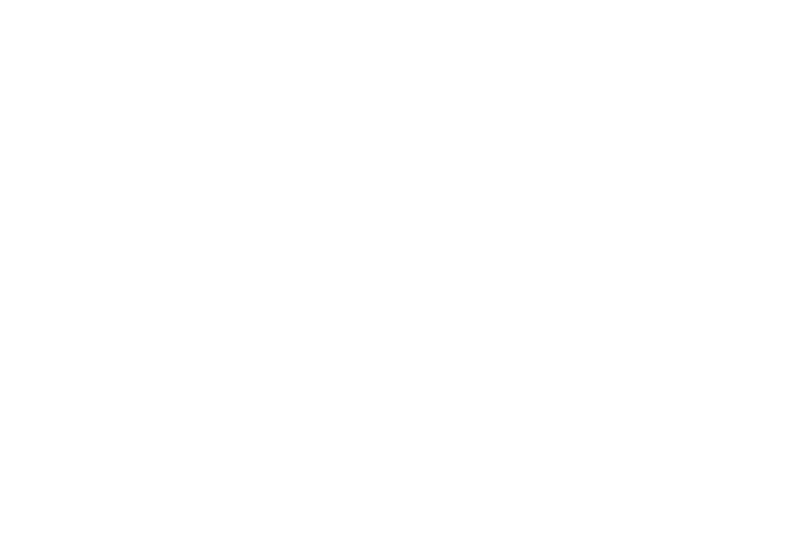
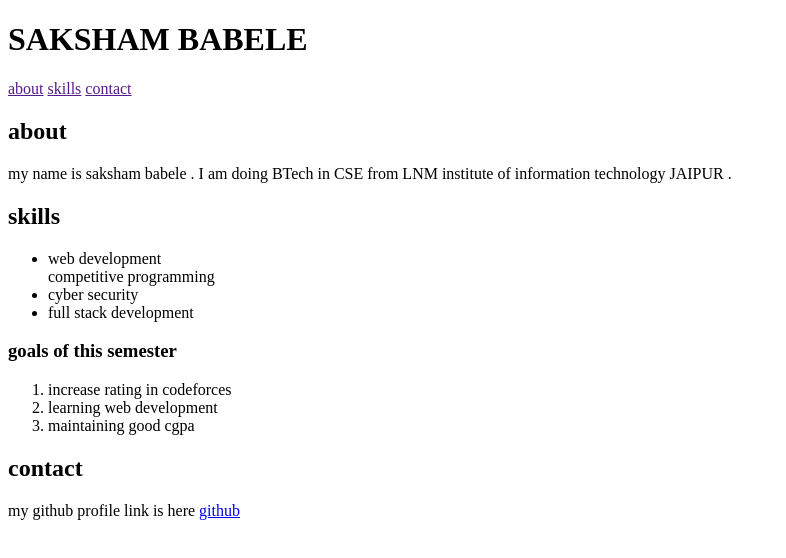
Before and after one commit to saksham-babele/html-practice-saksham-babele, a plain HTML site: page index.html in a window 1280 px wide. Shown: the whole page, without its empty margins (0-786 px from the left). Drawn offline with Linux system fonts and the light colour scheme.

Commit message:
adding sections

```diff
--- a/index.html
+++ b/index.html
@@ -3,9 +3,70 @@
 <head>
     <meta charset="UTF-8">
     <meta name="viewport" content="width=device-width, initial-scale=1.0">
-    <title>Document</title>
+    <title>about me</title>
 </head>
+
 <body>
+    <header>
+        <h1>
+            SAKSHAM BABELE
+        </h1>
+
+        <nav>
+            <a href "#about">about</a>
+            <a href "#skills">skills</a>
+            <a href "contact">contact</a>
+        </nav>
+        <section id="about">
+            <h2>
+                about
+            </h2>
+            <p>
+                my name is saksham babele .
+                I am doing BTech in CSE from LNM institute of information technology JAIPUR .
+            </p>
+        </section>
+        <section id="skills">
+            <h2>
+                skills
+            </h2>
+            <ul>
+                <li>
+                    web development
+                </li>
+                <l1>
+                    competitive programming
+                </l1>
+                <li>
+                    cyber security
+                </li>
+                <li>
+                    full stack development
+                </li>
+            </ul>
+            <h3>
+                goals of this semester
+            </h3>
+            <ol>
+                <li>
+                    increase rating in codeforces
+                </li>
+                <li>
+                    learning web development
+                </li>
+                <li>
+                    maintaining good cgpa
+                </li>
+            </ol>
+        </section>
+        <section id="contact">
+            <h2>
+                contact
+            </h2>
+            my github profile link is here <a href ="https://github.com/saksham-babele/html-practice-saksham-babele">github</a>
+        </section>
+    </header>
+
 
 
 </body>
```
